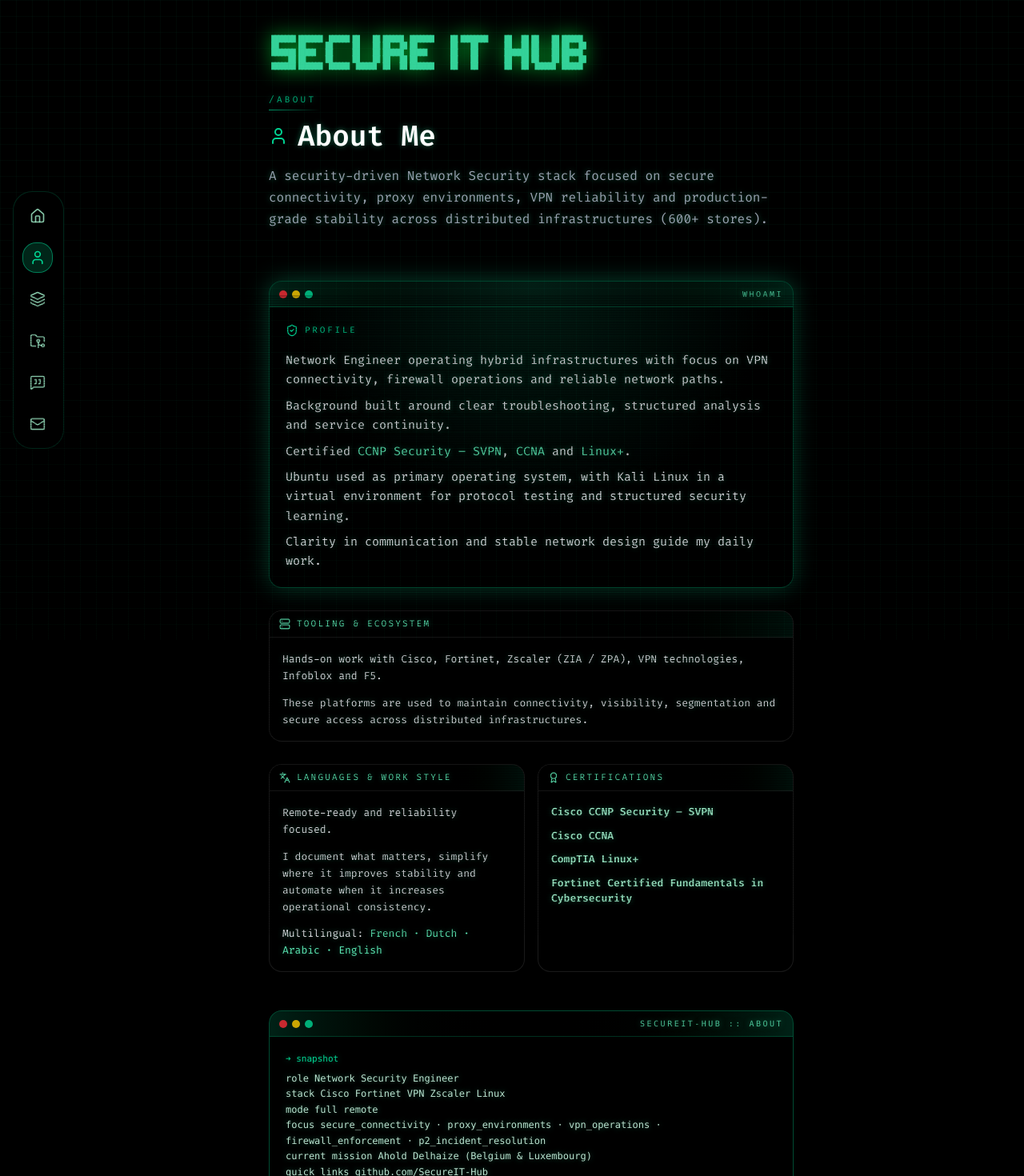
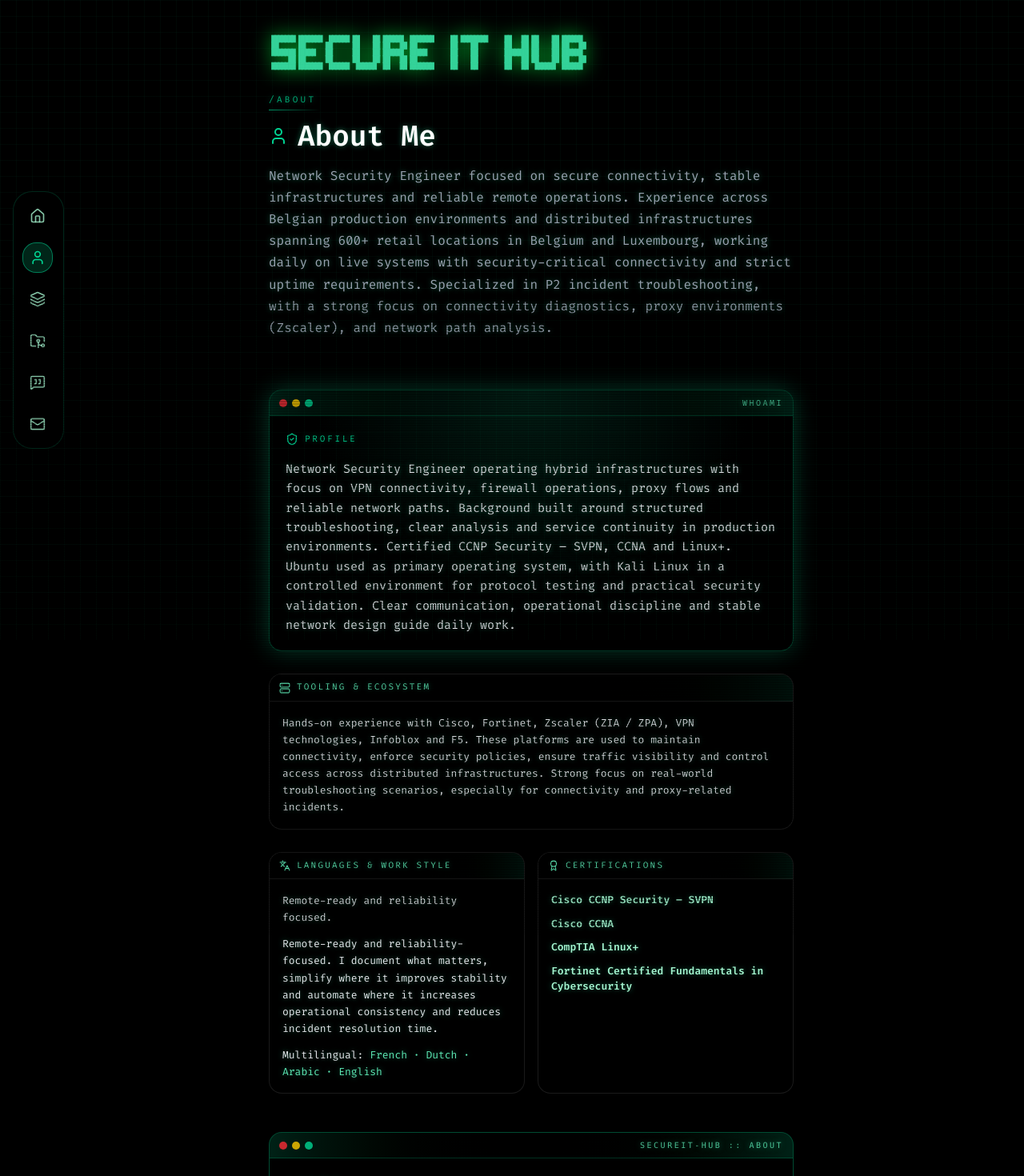
Before and after one commit to anasbounaiim/secureit-hub, a Next.js app: page /about in a window 1280 px wide. Shown: the top 1470 px of the page at 80% size. Built offline with nearby package versions, Linux system fonts and the light colour scheme.

Commit message:
New change #Meet_Arbaoui

```diff
--- a/app/about/page.tsx
+++ b/app/about/page.tsx
@@ -28,9 +28,11 @@
         </h1>
 
         <p className="text-sm md:text-base text-gray-400 max-w-2xl leading-[1.7]">
-          A security-driven Network Security stack focused on secure connectivity,
-          proxy environments, VPN reliability and production-grade stability
-          across distributed infrastructures (600+ stores).
+          Network Security Engineer focused on secure connectivity, stable infrastructures and reliable remote operations.
+
+Experience across Belgian production environments and distributed infrastructures spanning 600+ retail locations in Belgium and Luxembourg, working daily on live systems with security-critical connectivity and strict uptime requirements.
+
+Specialized in P2 incident troubleshooting, with a strong focus on connectivity diagnostics, proxy environments (Zscaler), and network path analysis.
         </p>
 
       </header>
@@ -62,20 +64,15 @@
 
               <div className="space-y-2">
                 <p>
-                  Network Engineer operating hybrid infrastructures with focus on VPN connectivity, firewall operations and reliable network paths.
-                </p>
-                <p>
-                  Background built around clear troubleshooting, structured analysis and service continuity.
-                </p>
-                <p>
-                  Certified <span className="text-emerald-300">CCNP Security – SVPN</span>, <span className="text-emerald-300">CCNA</span> and <span className="text-emerald-300">Linux+</span>.
-                </p>
-                <p>
-                  Ubuntu used as primary operating system, with Kali Linux in a virtual environment for protocol testing and structured security learning.
-                </p>
-                <p>
-                  Clarity in communication and stable network design guide my daily work.
-                </p>
+                  Network Security Engineer operating hybrid infrastructures with focus on VPN connectivity, firewall operations, proxy flows and reliable network paths.
+
+Background built around structured troubleshooting, clear analysis and service continuity in production environments.
+
+Certified CCNP Security – SVPN, CCNA and Linux+.
+
+Ubuntu used as primary operating system, with Kali Linux in a controlled environment for protocol testing and practical security validation.
+
+Clear communication, operational discipline and stable network design guide daily work.</p>
               </div>
             </div>
           </div>
@@ -90,11 +87,11 @@
 
             <div className="p-4 space-y-3 text-[12px] md:text-[13px] text-gray-200 leading-relaxed">
               <p>
-                Hands-on work with Cisco, Fortinet, Zscaler (ZIA / ZPA), VPN technologies, Infoblox and F5.
-              </p>
-              <p>
-                These platforms are used to maintain connectivity, visibility, segmentation and secure access across distributed infrastructures.
-              </p>
+                Hands-on experience with Cisco, Fortinet, Zscaler (ZIA / ZPA), VPN technologies, Infoblox and F5.
+
+These platforms are used to maintain connectivity, enforce security policies, ensure traffic visibility and control access across distributed infrastructures.
+
+Strong focus on real-world troubleshooting scenarios, especially for connectivity and proxy-related incidents.</p>
             </div>
           </div>
 
@@ -110,8 +107,10 @@
               <div className="p-4 space-y-3 text-[12px] md:text-[13px] text-gray-200 leading-relaxed">
                 <p>Remote-ready and reliability focused.</p>
                 <p>
-                  I document what matters, simplify where it improves stability and automate when it increases operational consistency.
-                </p>
+
+Remote-ready and reliability-focused.
+
+I document what matters, simplify where it improves stability and automate where it increases operational consistency and reduces incident resolution time.</p>
                 <p>
                   Multilingual: <span className="text-emerald-300">French · Dutch · Arabic · English</span>
                 </p>
@@ -173,7 +172,7 @@
                 <li>secure_connectivity_operations</li>
                 <li>firewall_policy_control</li>
                 <li>vpn_reliability</li>
-                <li>incident_resolution</li>
+                <li>p2_incident_troubleshooting</li>
                 <li>service_continuity</li>
               </ul>
             </div>
--- a/app/skills/page.tsx
+++ b/app/skills/page.tsx
@@ -26,9 +26,7 @@
         </h1>
 
         <p className="text-sm md:text-base text-gray-400 max-w-3xl leading-[1.7]">
-          A security-driven Network Security stack focused on secure connectivity,
-          proxy environments, VPN reliability and production-grade stability
-          across distributed infrastructures (600+ stores).
+A security-driven Network Security stack focused on secure connectivity, proxy environments, VPN reliability and production-grade stability across distributed infrastructures (600+ stores).
         </p>
       </header>
 
```
